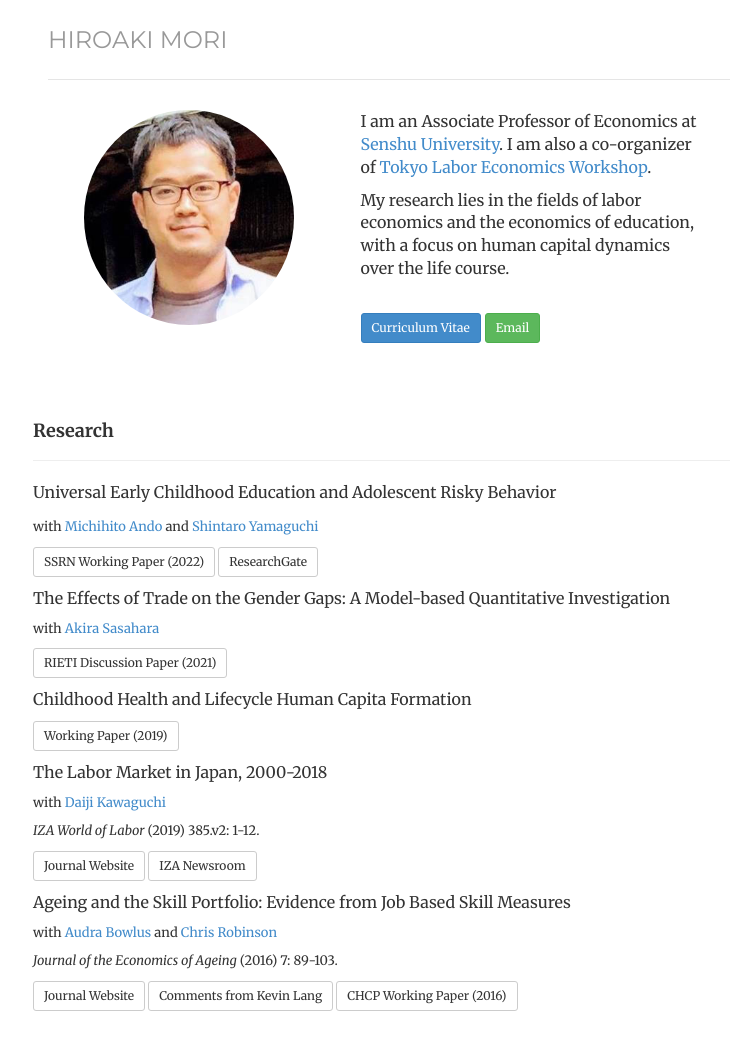
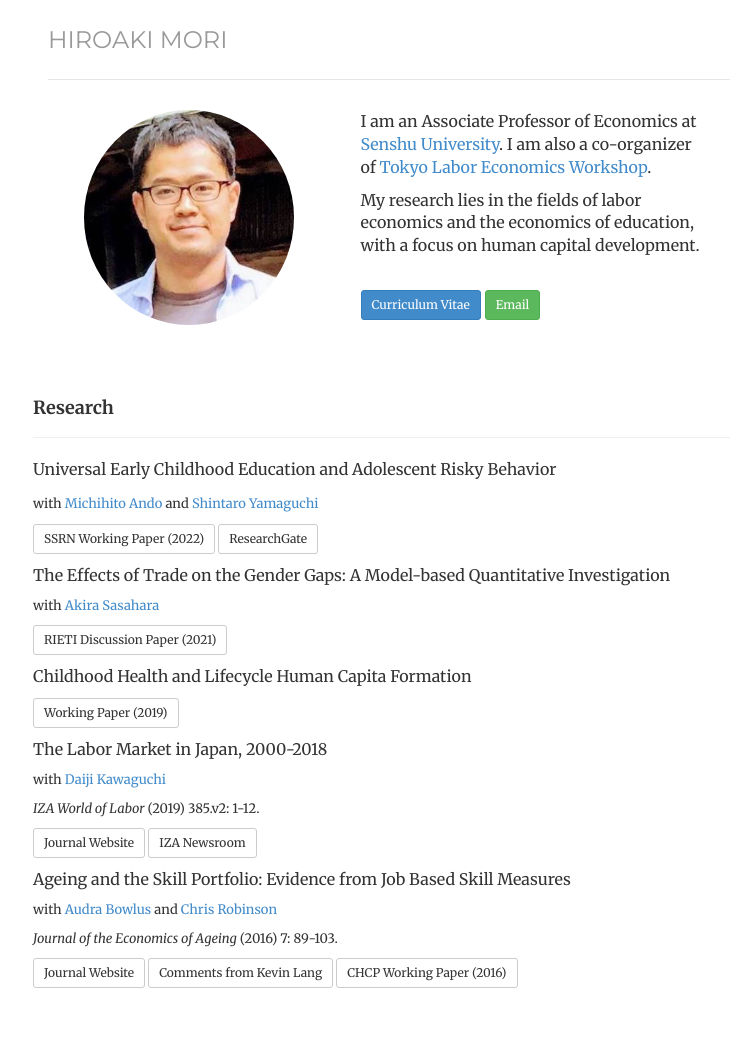
Before and after one commit to morihiroaki/morihiroaki.github.io, a Jekyll site: the page built from index.html, in a window 1280 px wide. Shown: the whole page, without its empty margins (232-962 px from the left). Built offline with Jekyll 4.4.1, drawn with Linux system fonts in a browser that asks for light colours; after the commit the page ends 1038 px from its top, so only the background shows below that.

Commit message:
Update index.html

```diff
--- a/index.html
+++ b/index.html
@@ -20,7 +20,7 @@
  <a href="https://www.senshu-u.ac.jp/english/learn/economics/" target="_blank" title="Link">Senshu University</a>.
  I am also a co-organizer of <a href="https://sites.google.com/site/tokyolaborwkshp/home" target="_blank" title="Link">Tokyo Labor Economics Workshop</a>.
 </p>
-<p> My research lies in the fields of labor economics and the economics of education, with a focus on human capital dynamics over the life course. </p>
+<p> My research lies in the fields of labor economics and the economics of education, with a focus on human capital development. </p>
 <br/>
 <p><a href="/files/cv_mori_new.pdf" target="_blank" class="btn btn-primary btn-sm" role="button">Curriculum Vitae</a>
 <a href="mailto:h.mori@isc.senshu-u.ac.jp" class="btn btn-success btn-sm" role="button">Email</a></p>
```
